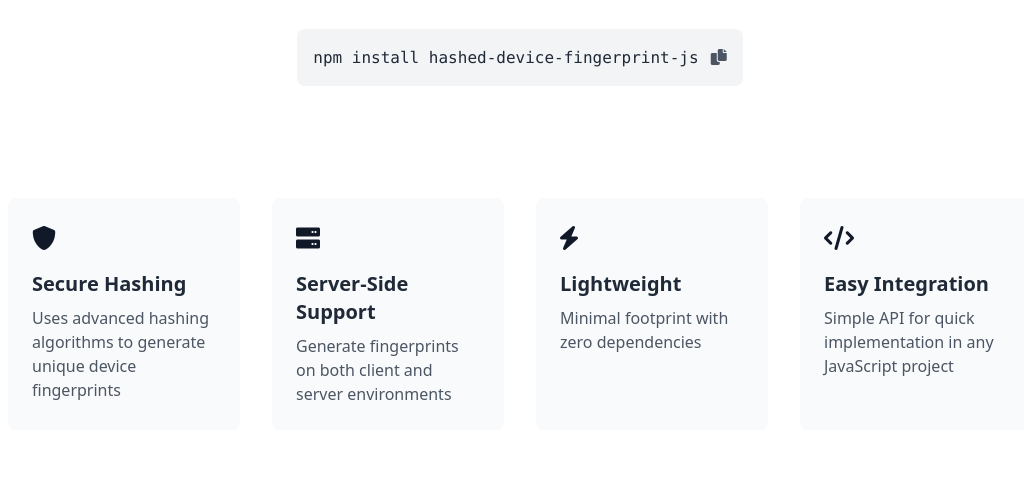
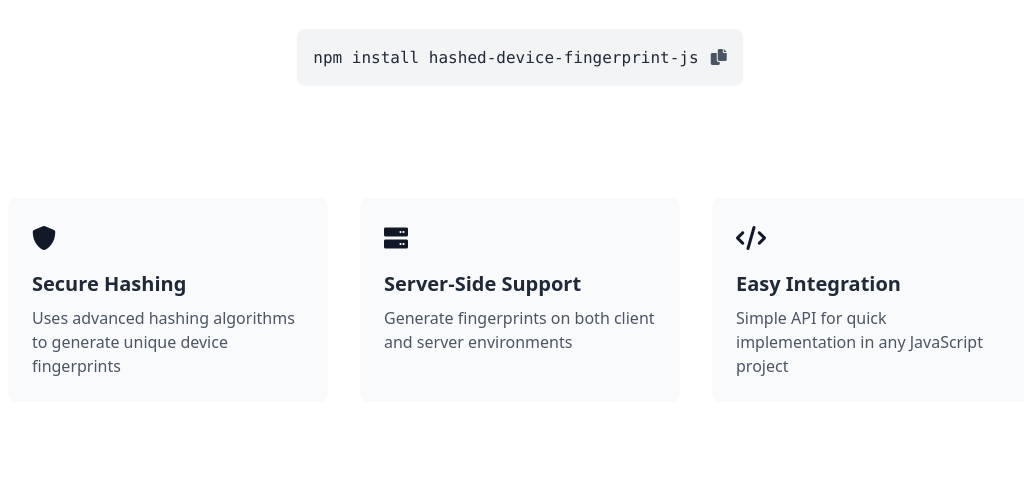
Before and after one commit to moumen-soliman/hashed-device-fingerprint-docs, a plain HTML site: page index.html in a window 1280 px wide. Shown: the part 271-766 px from the top of the page, without its empty margins (120-1144 px from the left). Drawn offline with nearby package versions, Linux system fonts and the light colour scheme.

Commit message:
Update index.html

```diff
--- a/index.html
+++ b/index.html
@@ -28,7 +28,7 @@
 
     <!-- Features Section -->
     <section class="container mx-auto px-4 py-12">
-        <div class="grid md:grid-cols-4 gap-8 max-w-5xl mx-auto">
+        <div class="grid md:grid-cols-3 gap-8 max-w-5xl mx-auto">
             <div class="p-6 bg-gray-50 rounded-lg">
                 <i class="fas fa-shield-alt text-2xl text-gray-900 mb-4"></i>
                 <h3 class="text-xl font-semibold mb-2">Secure Hashing</h3>
@@ -38,11 +38,6 @@
                 <i class="fas fa-server text-2xl text-gray-900 mb-4"></i>
                 <h3 class="text-xl font-semibold mb-2">Server-Side Support</h3>
                 <p class="text-gray-600">Generate fingerprints on both client and server environments</p>
-            </div>
-            <div class="p-6 bg-gray-50 rounded-lg">
-                <i class="fas fa-bolt text-2xl text-gray-900 mb-4"></i>
-                <h3 class="text-xl font-semibold mb-2">Lightweight</h3>
-                <p class="text-gray-600">Minimal footprint with zero dependencies</p>
             </div>
             <div class="p-6 bg-gray-50 rounded-lg">
                 <i class="fas fa-code text-2xl text-gray-900 mb-4"></i>
```
